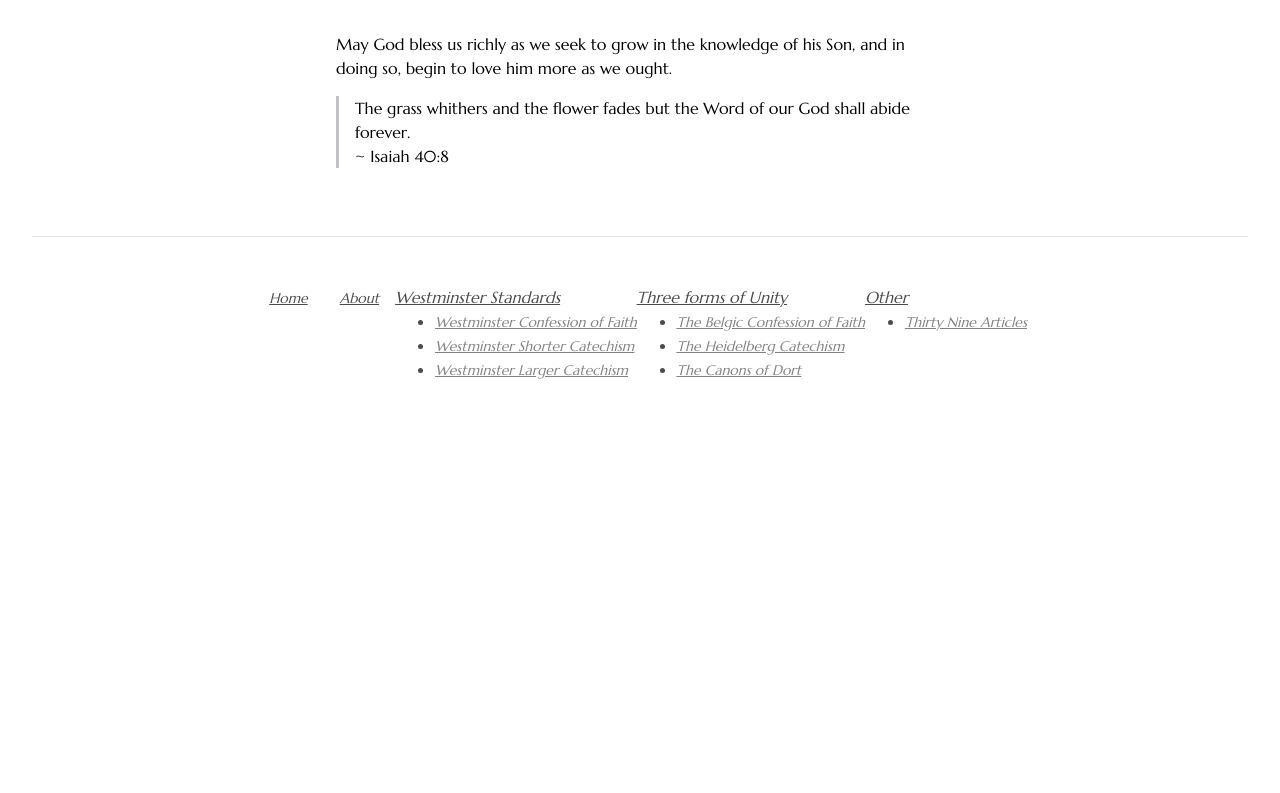
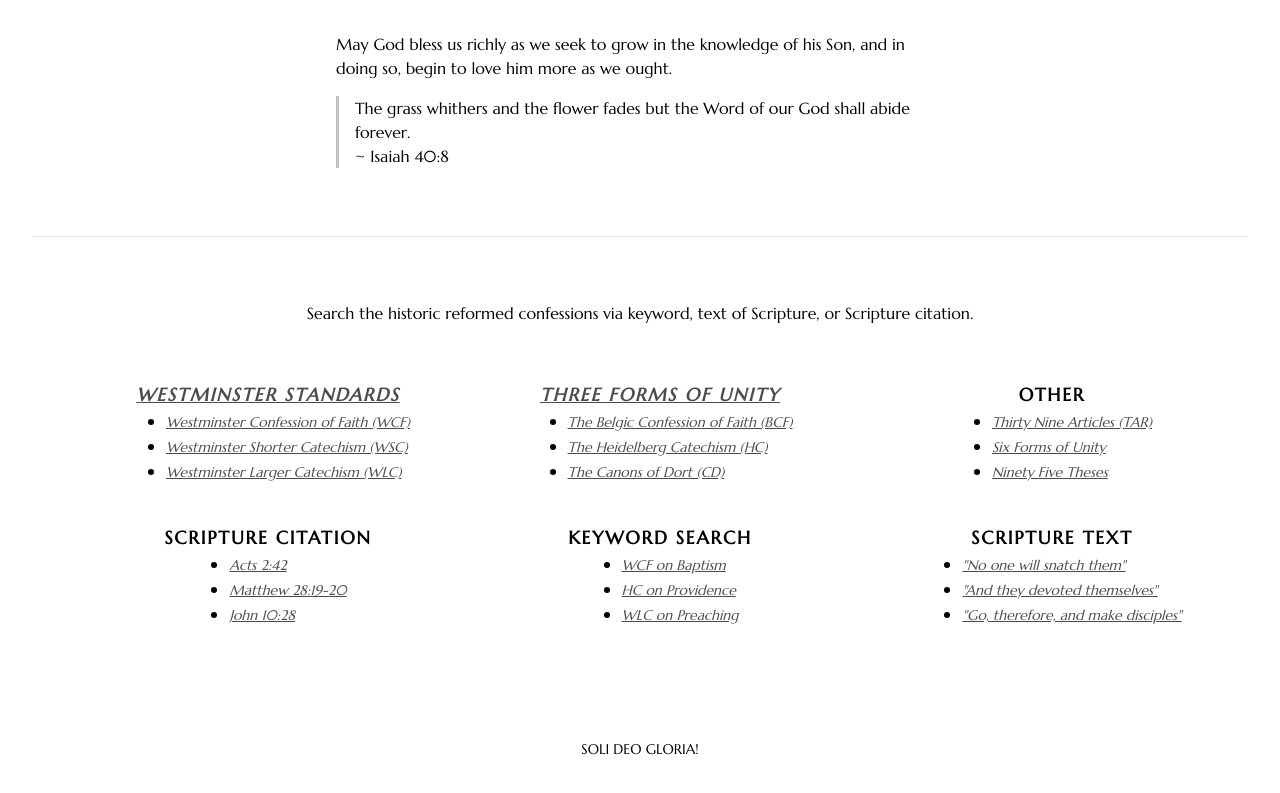
Before and after one commit to MaxwellKendall/confessional-christianity-node, a Next.js app: page /about in a window 1280 px wide. Shown: the part 1512-2305 px from the top of the page. Before the commit the page ends 1926 px from the top, so only its background shows below. Built offline with nearby package versions, Linux system fonts and the light colour scheme.

Commit message:
Add elaborate footer

```diff
--- a/components/Footer.jsx
+++ b/components/Footer.jsx
@@ -1,47 +1,24 @@
 import React from "react";
 import Link from "next/link";
 import { uniqueId } from "lodash";
-
-const links = [
-    { name: 'Home', href: '/', children: [] },
-    { name: 'About', href: '/about', children: [] },
-    {
-        name: 'Westminster Standards',
-        href: '/?search=westminster%20standards',
-        children: [
-            { name: 'Westminster Confession of Faith', href: '/?search=WCF' },
-            { name: 'Westminster Shorter Catechism', href: '/?search=WSC' },
-            { name: 'Westminster Larger Catechism', href: '/?search=WLC' },
-        ],
-    },
-    {
-        name: 'Three forms of Unity',
-        href: '/?search=three%forms',
-        children: [
-            { name: 'The Belgic Confession of Faith', href: '/?search=BCF' },
-            { name: 'The Heidelberg Catechism', href: '/?search=HC' },
-            { name: 'The Canons of Dort', href: '/?search=CD' },
-        ],
-    },
-    {
-        name: 'Other',
-        href: '',
-        children: [
-            { name: 'Thirty Nine Articles', href: '/TAR' },
-        ]
-    }
-];
+import { links } from '../dataMapping';
 
 const Footer = () => {
     return <>
         <hr className="my-12" />
-        <footer className="flex flex-row w-full justify-center">
+        <footer className="w-full">
+            <p className="w-full text-center">Search the historic reformed confessions via keyword, text of Scripture, or Scripture citation.</p>
+            <ul className="flex w-full margin-auto flex-wrap">
                 {links.map((l) => {
                     if (l.children.length) {
                         return (
-                        <li key={uniqueId()} className="list-none flex flex-col">
+                            <li key={uniqueId()} className="pt-10 list-none flex flex-col w-full md:w-1/3 items-center">
+                                {l.href && (
                                     <Link href={l.href}>
-                                <span className="cursor-pointer text-center mt-5 w-full text-md">{l.name}</span>
+                                        <span className="cursor-pointer text-center mt-5 w-full text-lg font-bold uppercase tracking-widest">{l.name}</span>
+                                    </Link>
+                                )}
+                                {!l.href && <span className="text-center w-full text-lg font-bold uppercase tracking-widest">{l.name}</span>}
                                 <ul>
                                     {l.children.map((child) => {
                                         return (
@@ -53,7 +30,6 @@ const Footer = () => {
                                         )
                                     })}
                                 </ul>
-                            </Link>
                             </li>
                         );
                     }
@@ -65,6 +41,8 @@ const Footer = () => {
                         </li>
                     );
                 })}
+            </ul>
+            <p className="w-full text-center mt-24 text-sm uppercase">Soli Deo Gloria!</p>
     </footer>
     </>;
 }
--- a/dataMapping/index.js
+++ b/dataMapping/index.js
@@ -86,3 +86,62 @@ export const KEYWORDS = [
   'six forms of unity',
   '6 forms of unity',
 ];
+
+export const links = [
+  // { name: 'Home', href: '/', children: [] },
+  // { name: 'About', href: '/about', children: [] },
+  {
+      name: 'Westminster Standards',
+      href: '/?search=westminster%20standards',
+      children: [
+          { name: 'Westminster Confession of Faith (WCF)', href: '/?search=WCF' },
+          { name: 'Westminster Shorter Catechism (WSC)', href: '/?search=WSC' },
+          { name: 'Westminster Larger Catechism (WLC)', href: '/?search=WLC' },
+      ],
+  },
+  {
+      name: 'Three Forms of Unity',
+      href: '/?search=three%20forms%20of%20unity',
+      children: [
+          { name: 'The Belgic Confession of Faith (BCF)', href: '/?search=BCF' },
+          { name: 'The Heidelberg Catechism (HC)', href: '/?search=HC' },
+          { name: 'The Canons of Dort (CD)', href: '/?search=CD' },
+      ],
+  },
+  {
+      name: 'Other',
+      href: null,
+      children: [
+          { name: 'Thirty Nine Articles (TAR)', href: '/?search=TAR' },
+          { name: 'Six Forms of Unity', href: '/?search=six%20forms%20of%20unity' },
+          { name: 'Ninety Five Theses', href: '/?search=95t' },
+      ]
+  },
+  {
+    name: 'Scripture Citation',
+    href: null,
+    children: [
+      { name: 'Acts 2:42', href: '/?search=Acts+2%3A42' },
+      { name: 'Matthew 28:19-20', href: '/?search=Matthew+28%3A19' },
+      { name: 'John 10:28', href: '/?search=John+10%3A28' },
+    ]
+  },
+  {
+    name: 'Keyword Search',
+    href: null,
+    children: [
+      { name: 'WCF on Baptism', href: '/?search=wcf+baptism' },
+      { name: 'HC on Providence', href: '/?search=HC+Providence' },
+      { name: 'WLC on Preaching', href: '/?search=WLC+Preaching' },
+    ]
+  },
+  {
+    name: 'Scripture Text',
+    href: null,
+    children: [
+      { name: '"No one will snatch them"', href: '/?search=no+one+will+snatch+them' },
+      { name: '"And they devoted themselves"', href: '/?search=And+they+devoted+themselves' },
+      { name: '"Go, therefore, and make disciples"', href: '/?search=Go+therefore+and+make+disciples' },
+    ]
+  },
+];
```
Lines whose indentation alone changed are shown as unchanged.
